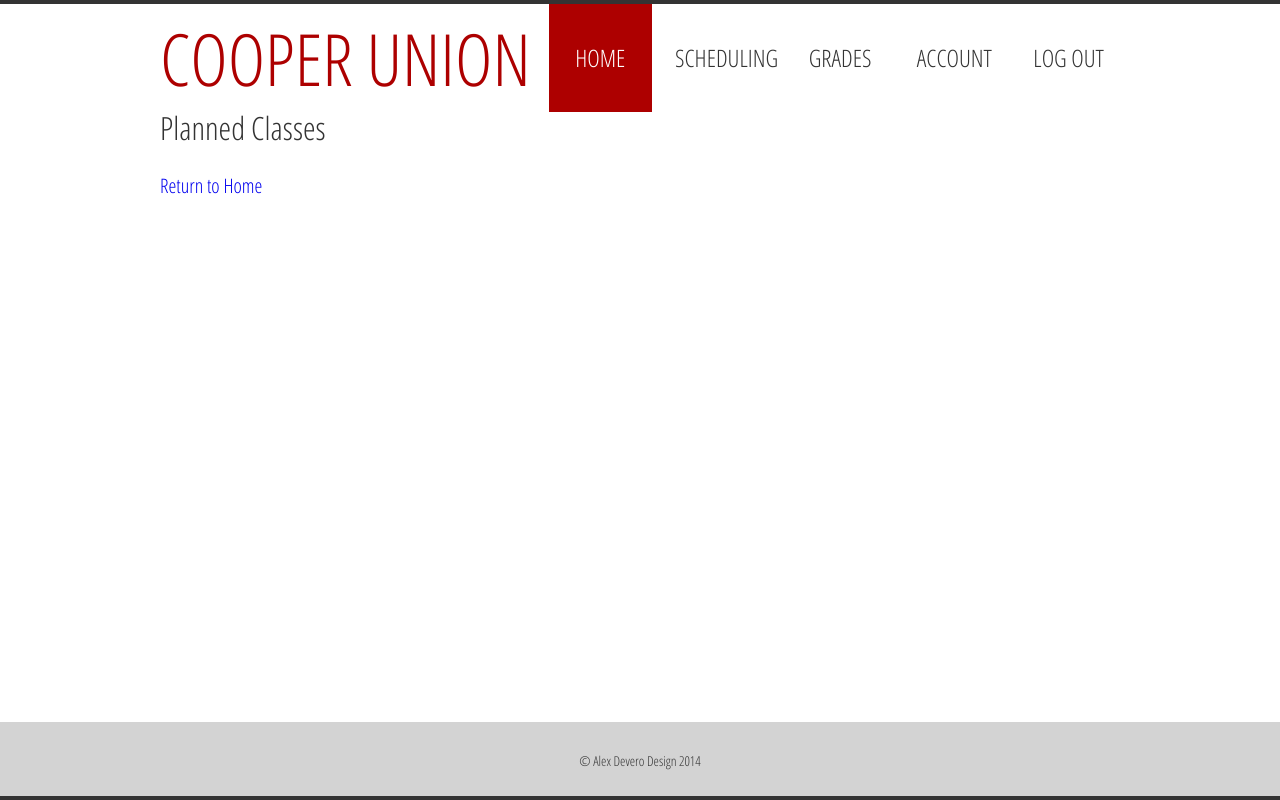
After one commit to GYLee1618/ECE464_datahel, a Flask app: template templates/planned.html in a window 1280 px wide. The commit adds this page. Run offline with Flask 2, Linux system fonts and the light colour scheme; the template is opened without the code that fills it, so the values that code supplies are empty; parts of the project's set-up code (start-up, migrations or seed data) failed here and were passed over; some libraries are stand-ins or nearby versions.

Commit message:
planned html

```diff
--- /dev/null
+++ b/templates/planned.html
@@ -0,0 +1,62 @@
+<!DOCTYPE html>
+<html lang="en" >
+
+<head>
+  <meta charset="UTF-8">
+  <title>Student Self-Service Home</title>
+
+    <link rel="stylesheet" href="https://cdnjs.cloudflare.com/ajax/libs/meyer-reset/2.0/reset.min.css">
+
+  <link rel='stylesheet' href='https://fonts.googleapis.com/css?family=Roboto+Condensed:400,700,300'>
+<link rel='stylesheet' href='https://fonts.googleapis.com/css?family=Open+Sans+Condensed:300,700'>
+<link rel='stylesheet' href='https://fonts.googleapis.com/css?family=Source+Sans+Pro:300,400,700'>
+
+      <link rel="stylesheet" href="{{ url_for('static',filename='css/style.css') }}">
+
+
+</head>
+
+<body>
+
+  <div class="line"></div>
+<div class="wrapper">
+  <header role="banner">
+    <nav role="navigation">
+      <h1><a href="#">Cooper Union</a></h1>
+      <ul class="nav-ul">
+        <li><a href="home">Home</a></li>
+        <li><a href="scheduling">Scheduling</a></li>
+        <li><a href="#">Grades</a></li>
+        <li><a href="#">Account</a></li>
+        <li><a href="logout">Log Out</a></li>
+      </ul>
+    </nav>
+  </header>
+  <main role="main">
+    <h2>Planned Classes</h2>
+    <br>
+    <ul>
+      {% for class in class_info %}
+        <li><h3>{{class[1]}}<h3></li>
+      {% endfor %}
+    </ul>
+    <br>
+    <p><a href="scheduling">Return to Home</a></p>
+  </main>
+</div>
+<footer>
+  <p class="copy">&copy; Alex Devero Design 2014</p>
+</footer>
+<div style='position: absolute; bottom: 0', class="line"></div>
+
+
+
+
+    <!-- <script  src="js/index.js"></script> -->
+
+
+
+
+</body>
+
+</html>
```
Also changed, not shown: templates/student_scheduling.html (+26 -1 lines).
